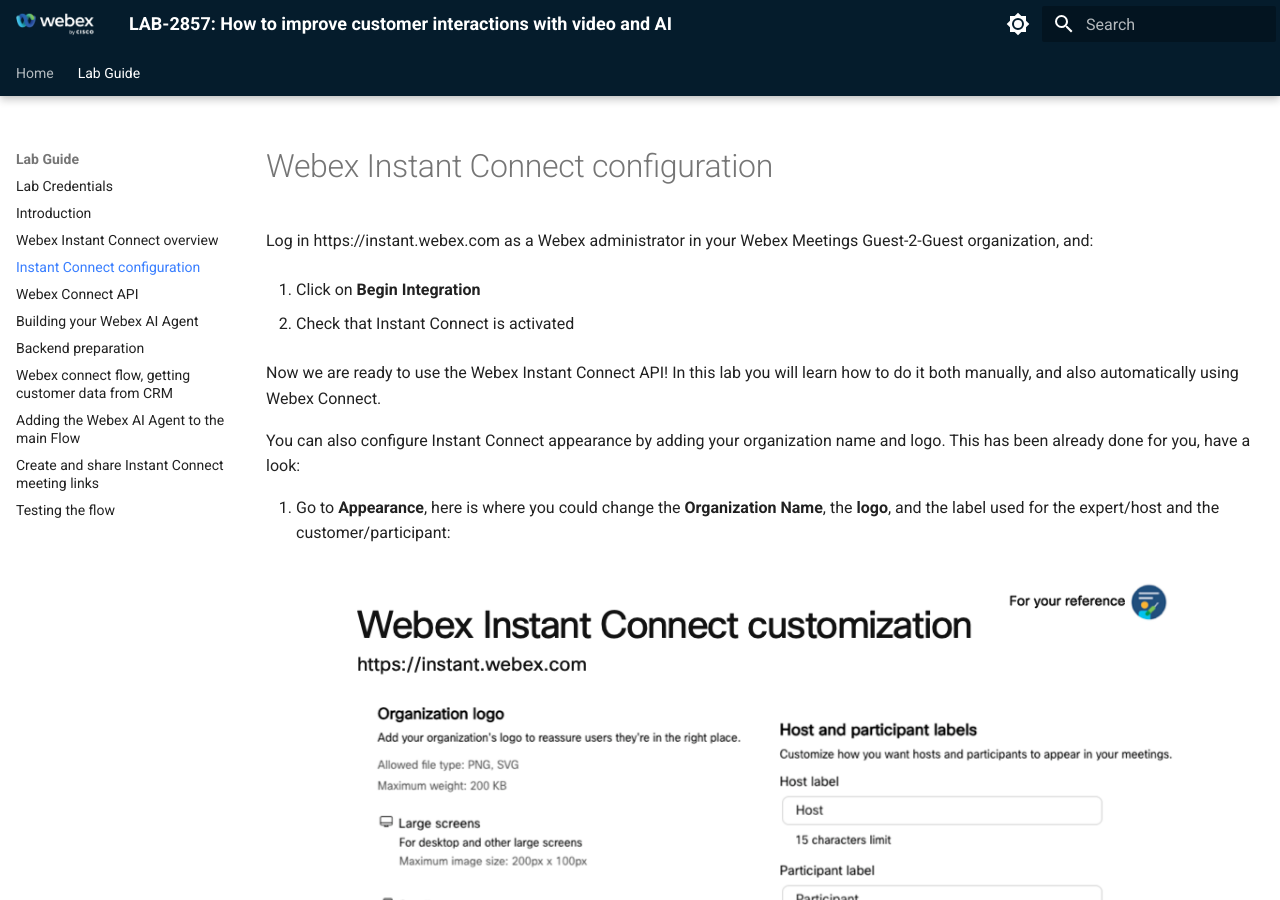
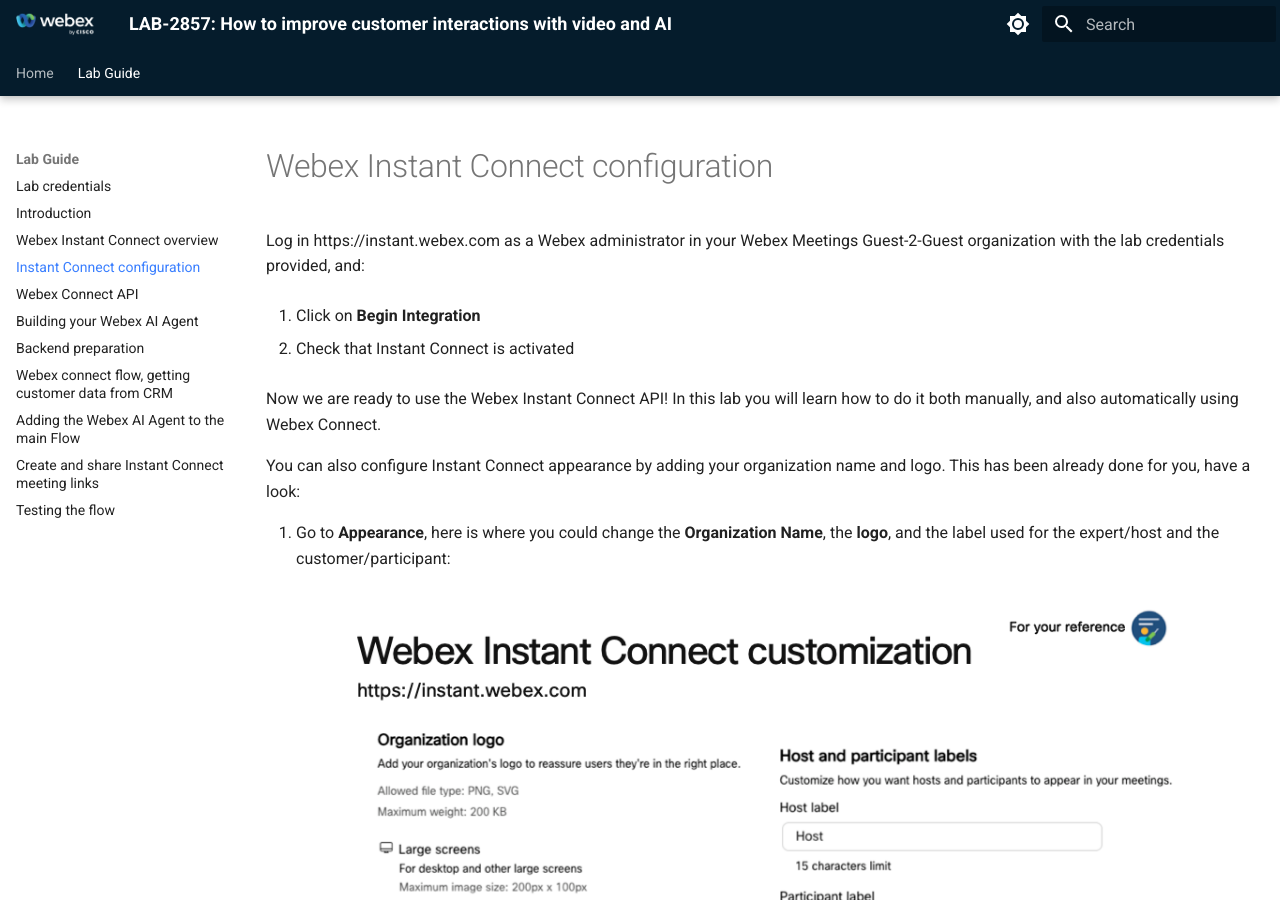
Before and after one commit to WebexCC-SA/LAB-2857, an MkDocs documentation site: the page built from docs/02-activation.md, in a window 1280 px wide and 900 px high. Built offline with MkDocs 1.6.1 and Material for MkDocs 9.7.7, drawn with Linux system fonts in a browser that asks for light colours.

Commit message:
IC activation section improved and new section title

```diff
--- a/docs/02-activation.md
+++ b/docs/02-activation.md
@@ -1,6 +1,6 @@
 # Webex Instant Connect configuration
 
-Log in https://instant.webex.com as a Webex administrator in your Webex Meetings Guest-2-Guest organization, and:
+Log in https://instant.webex.com as a Webex administrator in your Webex Meetings Guest-2-Guest organization with the lab credentials provided, and:
 
 1. Click on **Begin Integration**
 
--- a/mkdocs.yml
+++ b/mkdocs.yml
@@ -87,7 +87,7 @@
 nav:
   - Home: index.md
   - Lab Guide:
-      - Lab Credentials: credentials.md
+      - Lab credentials: credentials.md
       - Introduction: 00-introduction.md
       - Webex Instant Connect overview: 01-overview.md
       - Instant Connect configuration: 02-activation.md
```
Also changed, not shown: docs/03-instantconnectapi.md (+4 -1 lines).
